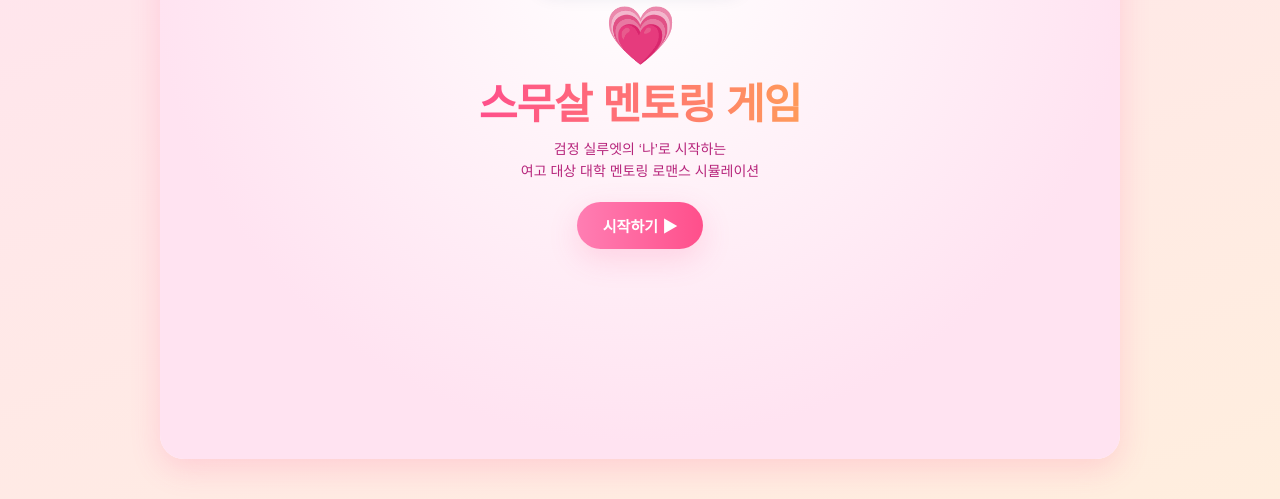
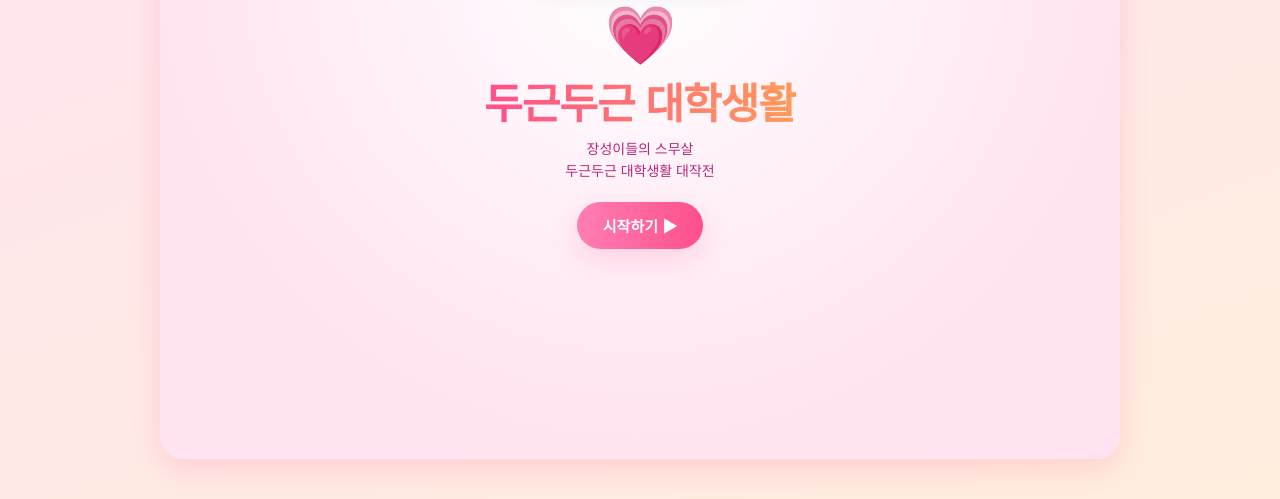
Before and after one commit to brice501/jangseong_simulation, a website: page mentoring_edition_v2.html in a window 1280 px wide. Shown: the part 301-800 px from the top of the page. Drawn offline with Linux system fonts and the light colour scheme.

Commit message:
브랜딩 복원(희망원정대/두근두근 대학생활) + 관점카드 제거 유지

```diff
--- a/mentoring_edition_v2.html
+++ b/mentoring_edition_v2.html
@@ -3,7 +3,7 @@
 <head>
 <meta charset="UTF-8">
 <meta name="viewport" content="width=device-width, initial-scale=1.0">
-<title>연세대학교 · 스무살 멘토링 게임</title>
+<title>연세대학교 희망원정대</title>
 <style>
   :root{
     --pink:#ff7eb3; --pink-d:#ff4f8b; --cream:#fff6fb; --ink:#3a2b39;
@@ -240,8 +240,8 @@
   <section class="screen active" id="title">
     <div class="badge"><img src="assets/logo/yonsei_symbol.jpg" alt="연세대"><b>연세대학교 · 스무살 멘토링</b></div>
     <div class="heart">💗</div>
-    <h1>스무살 멘토링 게임</h1>
-    <div class="sub">검정 실루엣의 ‘나’로 시작하는<br>여고 대상 대학 멘토링 로맨스 시뮬레이션</div>
+    <h1>두근두근 대학생활</h1>
+    <div class="sub">장성이들의 스무살<br>두근두근 대학생활 대작전</div>
     <div class="title-btns">
       <button class="btn" onclick="go('main')">시작하기 ▶</button>
     </div>
```
